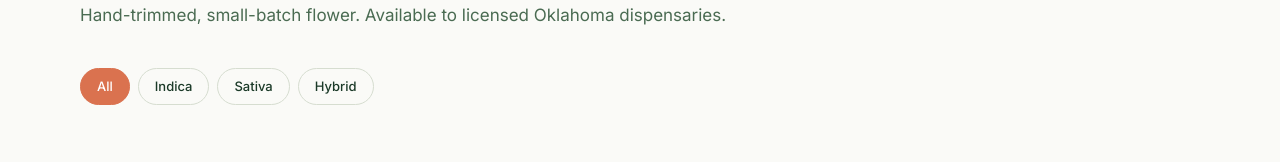
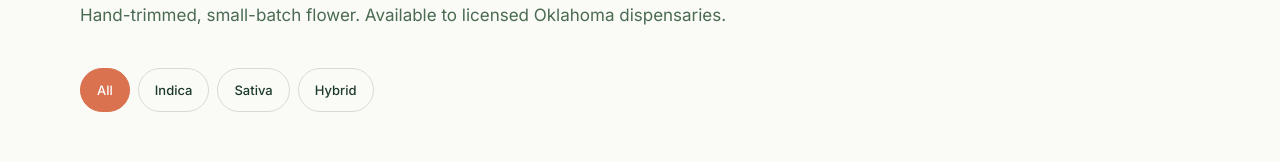
Before and after one commit to ValescoAgency/rootedrightfarms, a Next.js app: page /strains in a window 1280 px wide. Shown: the part 139-301 px from the top of the page. Built offline with nearby package versions, Linux system fonts and the light colour scheme; no server answers; the database is empty; a web font is replaced by a local one.

Commit message:
style(design): FINDING-002 — expand strain filter chips to min-h-[44px]

```diff
--- a/src/components/strains/strain-filter.tsx
+++ b/src/components/strains/strain-filter.tsx
@@ -33,7 +33,7 @@ export function StrainFilter({ current }: Props) {
             href={href}
             aria-current={active ? "page" : undefined}
             className={cn(
-              "px-4 py-2 rounded-full border-[1.5px] text-sm font-medium transition-colors duration-[var(--duration-quick)]",
+              "px-4 py-2 min-h-[44px] inline-flex items-center rounded-full border-[1.5px] text-sm font-medium transition-colors duration-[var(--duration-quick)]",
               active
                 ? "bg-[var(--color-accent)] border-[var(--color-accent)] text-[var(--color-ink-inverse)]"
                 : "border-[var(--color-border)] text-[var(--color-ink)] hover:border-[var(--color-ink)]",
```
